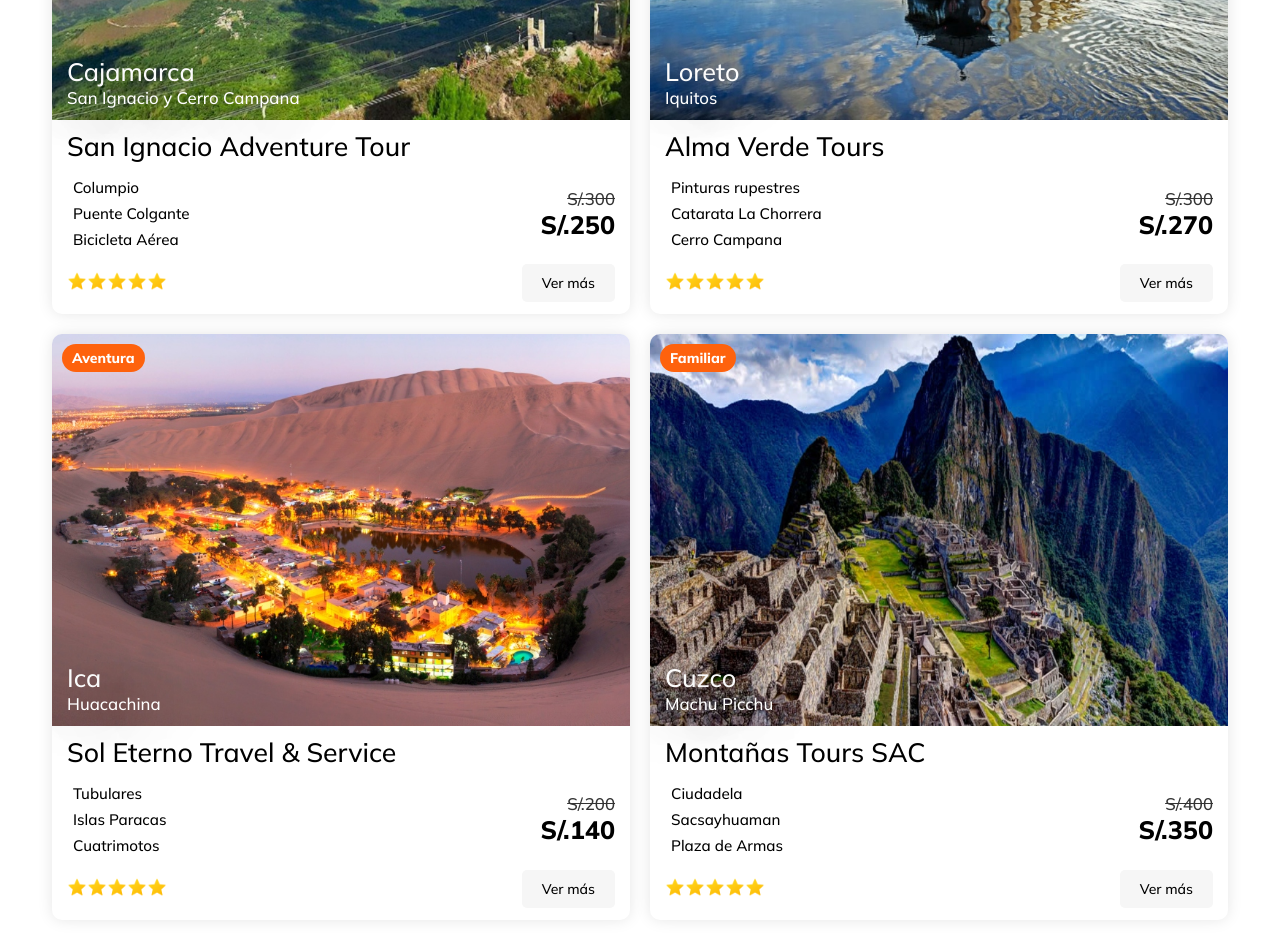
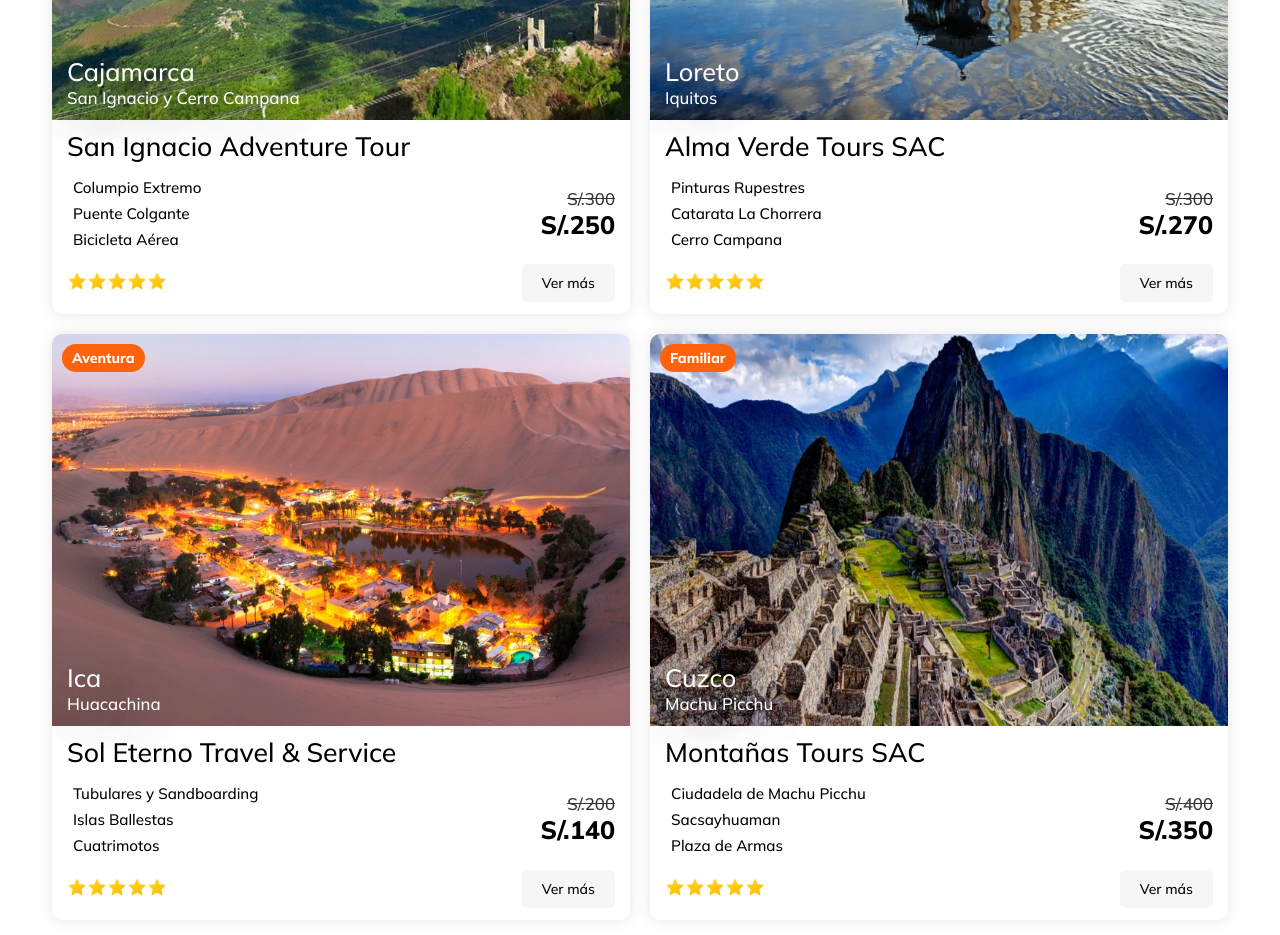
Before and after one commit to codechappie/Native-Reactour, a React (Create React App) app: page / in a window 1280 px wide. Shown: the part 2040-2975 px from the top of the page. Built offline with nearby package versions, Linux system fonts and the light colour scheme.

Commit message:
descriptions

```diff
--- a/src/components/destinations/Destinations.tsx
+++ b/src/components/destinations/Destinations.tsx
@@ -28,7 +28,7 @@ const Destinations = () => {
                 <div className="duration">
                   {/* <span className="exact-time">00:12:30</span> */}
                   <span className="time-format">
-                    <small>Columpio</small>
+                    <small>Columpio Extremo</small>
                     <small>Puente Colgante</small>
                     <small>Bicicleta Aérea</small>
                   </span>
@@ -60,12 +60,12 @@ const Destinations = () => {
               </div>
             </div>
             <div className="general-info">
-              <h2>Alma Verde Tours</h2>
+              <h2>Alma Verde Tours SAC</h2>
               <div className="row detail-two">
                 <div className="duration">
                   {/* <span className="exact-time">00:24:30</span> */}
                   <span className="time-format">
-                    <small>Pinturas rupestres</small>
+                    <small>Pinturas Rupestres</small>
                     <small>Catarata La Chorrera</small>
                     <small>Cerro Campana</small>
                   </span>
@@ -103,8 +103,8 @@ const Destinations = () => {
                 <div className="duration">
                   {/* <span className="exact-time">00:45:10</span> */}
                   <span className="time-format">
-                    <small>Tubulares</small>
-                    <small>Islas Paracas</small>
+                    <small>Tubulares y Sandboarding</small>
+                    <small>Islas Ballestas</small>
                     <small>Cuatrimotos</small>
                   </span>
                 </div>
@@ -140,7 +140,7 @@ const Destinations = () => {
                 <div className="duration">
                   {/* <span className="exact-time">01:10:30</span> */}
                   <span className="time-format">
-                    <small>Ciudadela</small>
+                    <small>Ciudadela de Machu Picchu</small>
                     <small>Sacsayhuaman</small>
                     <small>Plaza de Armas</small>
                   </span>
```
